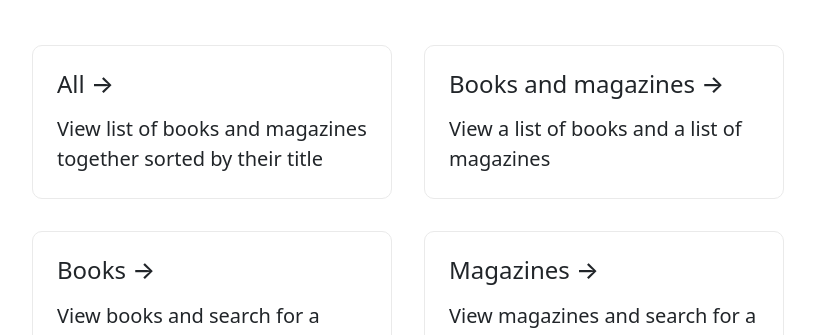
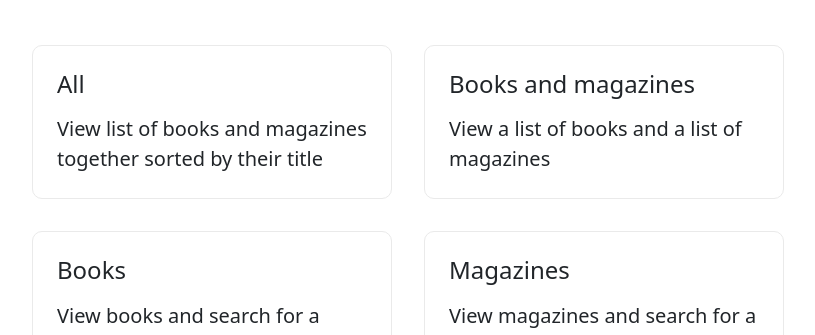
Before and after one commit to RowenaRavenclawWithExtraClaws/shelfer, a Next.js app: page / in a window 1280 px wide. Shown: the part 225-560 px from the top of the page, without its empty margins (232-1047 px from the left). Built offline with nearby package versions, Linux system fonts and the light colour scheme.

Commit message:
remove weird charchters

```diff
--- a/pages/index.tsx
+++ b/pages/index.tsx
@@ -16,19 +16,19 @@ const HomePage = () => {
 
         <div className={styles.grid}>
           <a href="/all" className={styles.card}>
-            <h2>All &rarr;</h2>
+            <h2>All</h2>
             <p>
               View list of books and magazines together sorted by their title
             </p>
           </a>
 
           <a href="/books-magazines" className={styles.card}>
-            <h2>Books and magazines &rarr;</h2>
+            <h2>Books and magazines</h2>
             <p>View a list of books and a list of magazines</p>
           </a>
 
           <a href="/books" className={styles.card}>
-            <h2>Books &rarr;</h2>
+            <h2>Books</h2>
             <p>
               View books and search for a book using ISBN number or by author's
               email
@@ -36,7 +36,7 @@ const HomePage = () => {
           </a>
 
           <a href="/magazines" className={styles.card}>
-            <h2>Magazines &rarr;</h2>
+            <h2>Magazines</h2>
             <p>
               View magazines and search for a magazine using ISBN number or by
               author's email
--- a/pages/magazines.tsx
+++ b/pages/magazines.tsx
@@ -6,7 +6,6 @@ import {
   CardBody,
   CardTitle,
   Col,
-  Input,
   InputGroup,
   InputGroupAddon,
   InputGroupText,
```
